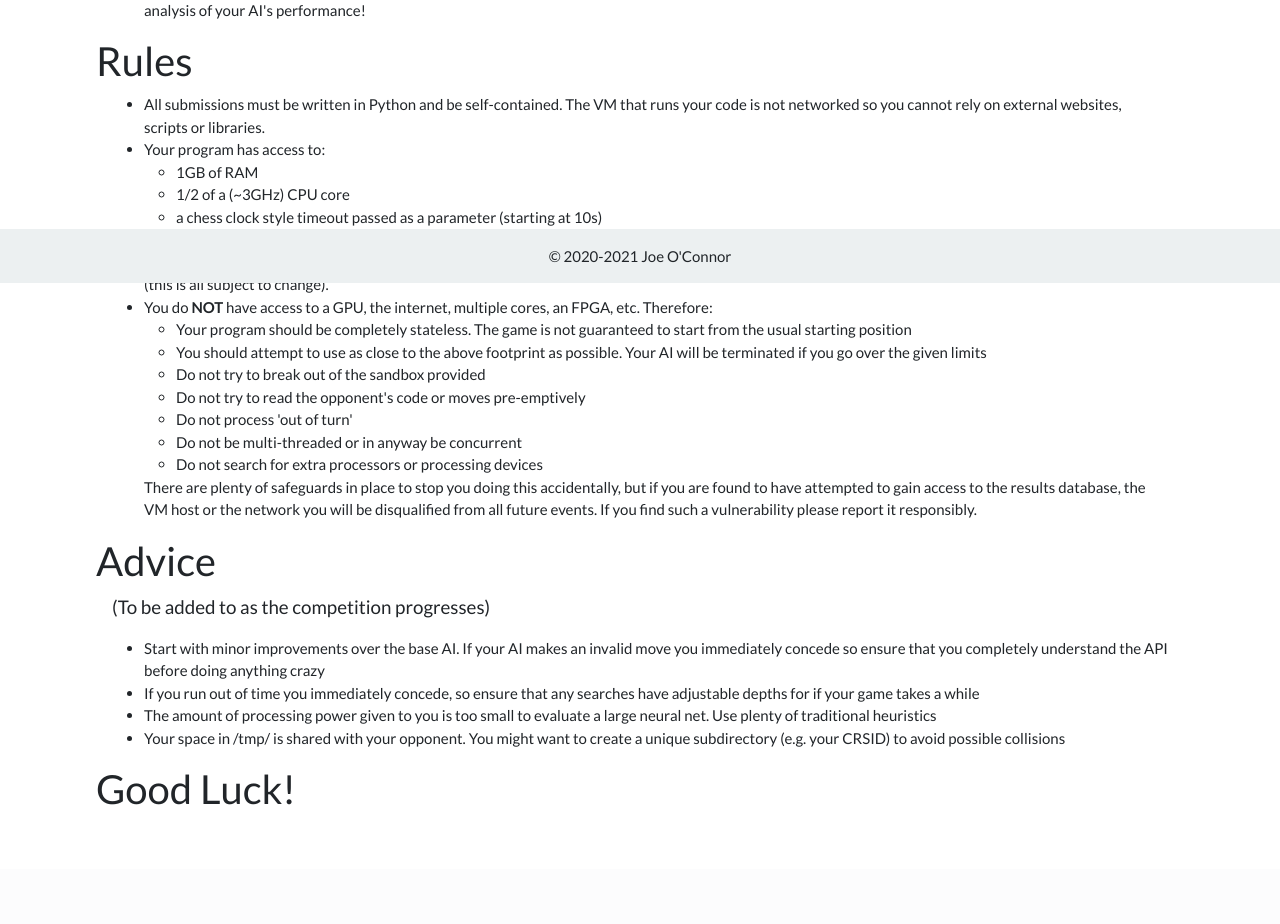
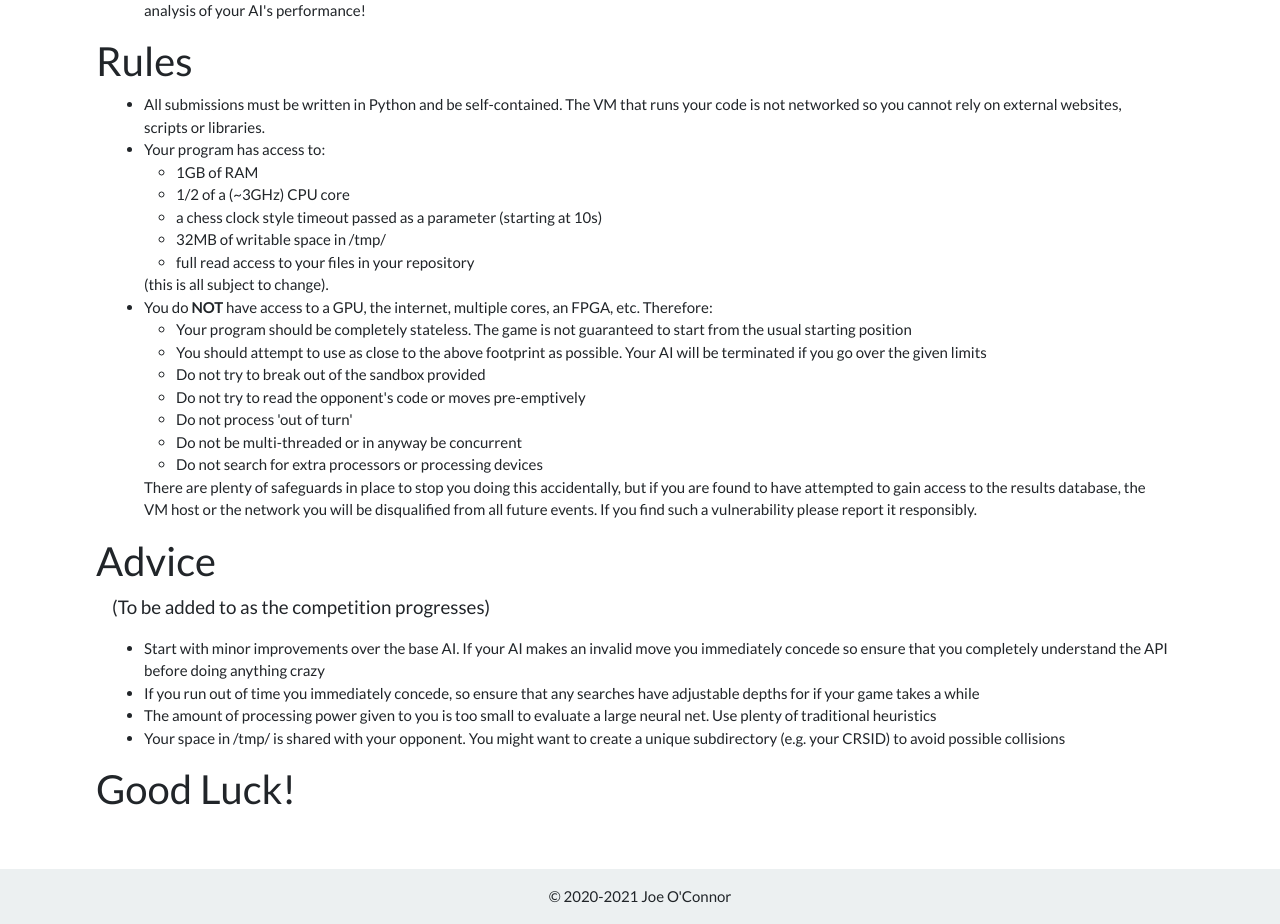
Before and after one commit to AI-Wars-Soc/web-api, a Flask app: template server/templates/about.html in a window 1280 px wide. Shown: the part 517-1441 px from the top of the page. Before the commit the page ends 1322 px from the top, so only its background shows below. Run offline with Flask 2, Linux system fonts and the light colour scheme; the template is opened without the code that fills it, so the values that code supplies are empty; some libraries are stand-ins or nearby versions.

Commit message:
Fixed sticky footer

```diff
--- a/server/static/style.css
+++ b/server/static/style.css
@@ -1,4 +1,13 @@
 html, body {
-  min-height: 100vh;
-  overflow: auto;
+  height: 100%;
 }
+body {
+  display: flex;
+  flex-direction: column;
+}
+.content {
+  flex: 1 0 auto;
+}
+.footer {
+  flex-shrink: 0;
+}
--- a/server/templates/base.html
+++ b/server/templates/base.html
@@ -151,11 +151,14 @@
     </div>
 {% endif %}
 
+<div class="content">
     <div class="d-flex flex-column mx-md-5 p-5">
         {% block content %}{% endblock %}
     </div>
+</div>
 
-<nav class="navbar navbar-light bg-light fixed-bottom">
+<div class="footer">
+    <nav class="navbar navbar-light bg-light">
         <div class="mx-auto order-0">
             {% block footer %}
                 <ul class="navbar-nav">
@@ -166,5 +169,6 @@
             {% endblock %}
         </div>
     </nav>
+</div>
 </body>
 </html>
```
Lines whose indentation alone changed are shown as unchanged.
